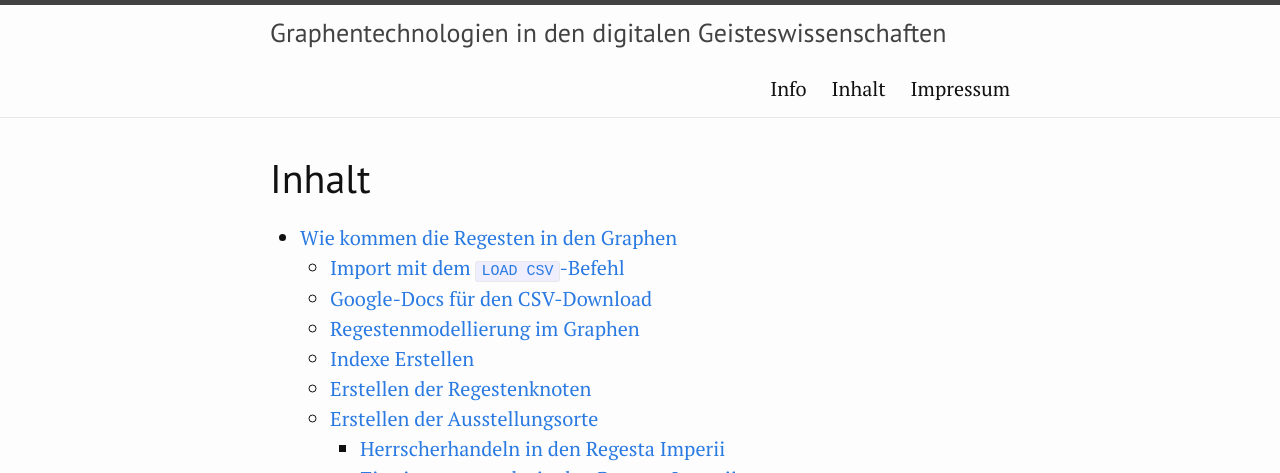
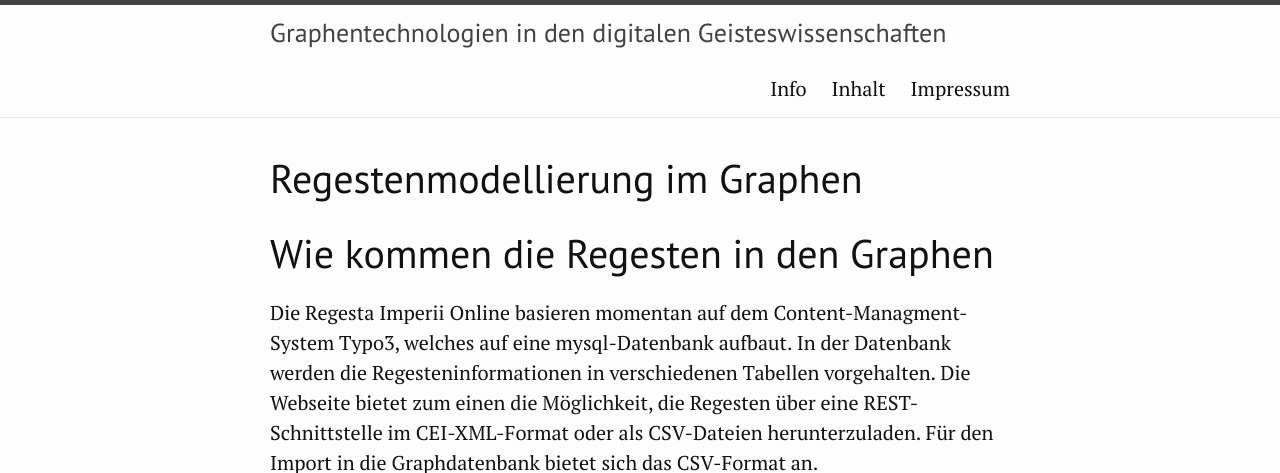
Before and after one commit to kuczera/Graphentechnologien, a Jekyll site: the page built from docs/20_Regestenmodellierung-im-Graphen.md, in a window 1280 px wide and 1400 px high, cut to the strip 0-473 px from the top of the window. Built offline with Jekyll 4.4.1, drawn with Linux system fonts in a browser that asks for light colours; some of the changed text lies outside the part shown.

Commit message:
Überschrift korrigiert

```diff
--- a/docs/20_Regestenmodellierung-im-Graphen.md
+++ b/docs/20_Regestenmodellierung-im-Graphen.md
@@ -5,11 +5,7 @@ order: 20
 contents: true
 ---
 
-# Inhalt
-{:.no_toc}
-
-* Will be replaced with the ToC, excluding the "Contents" header
-{:toc}
+# Regestenmodellierung im Graphen
 
 # Wie kommen die Regesten in den Graphen
 
```
